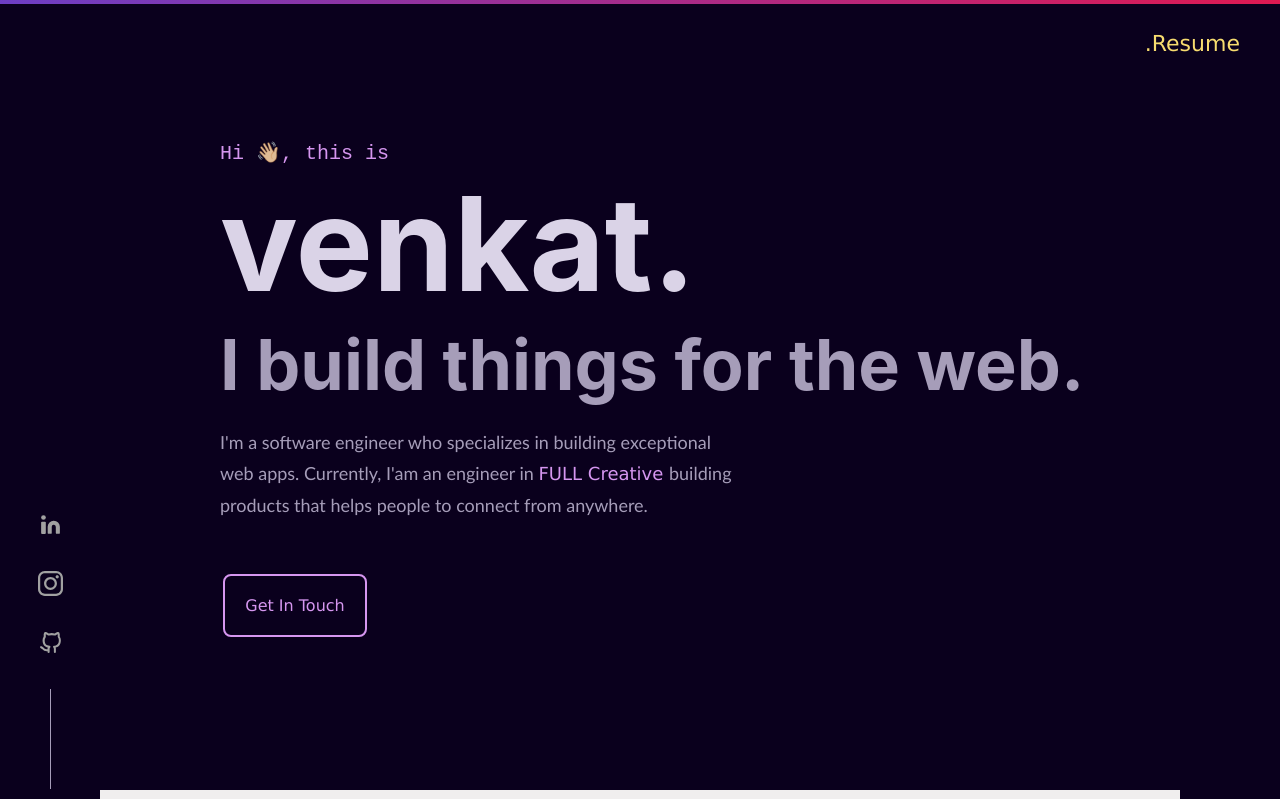
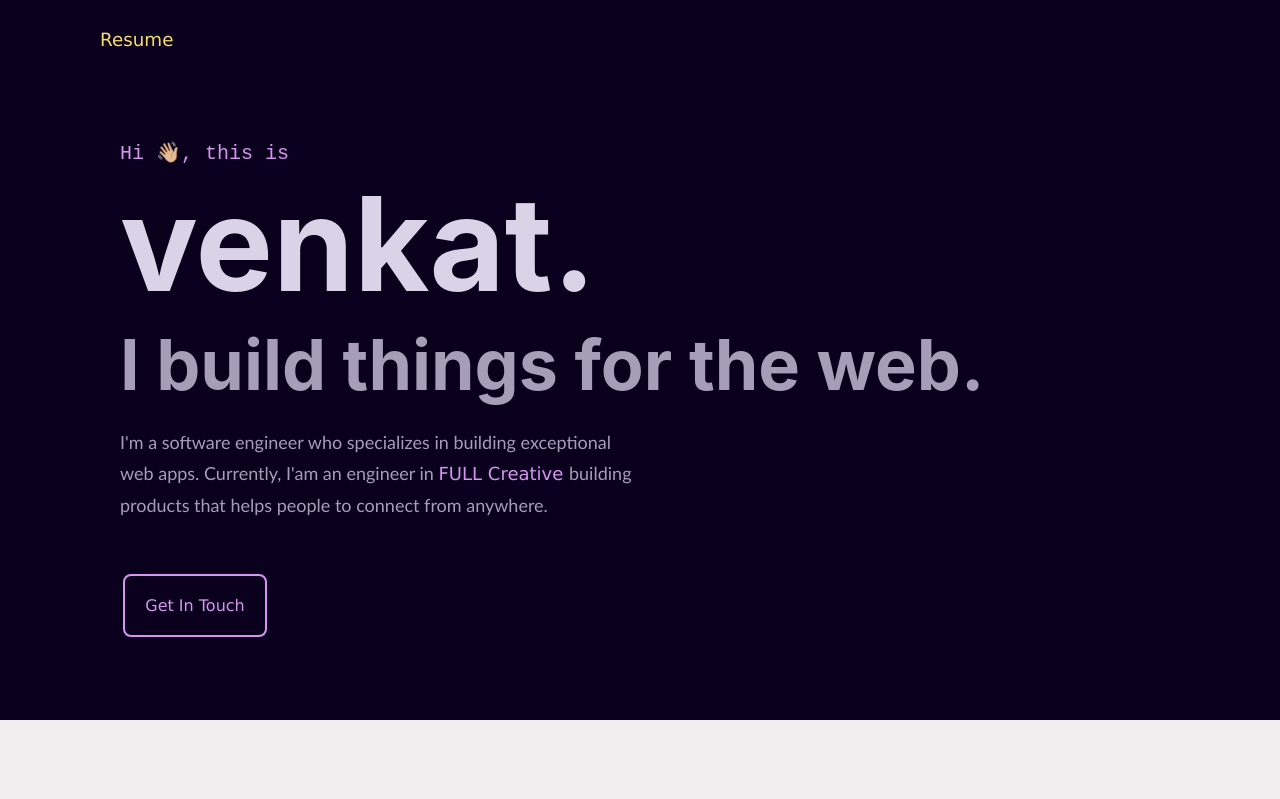
Before and after one commit to venkat-ve/venkatt05.github.io, a React (Create React App) app: page / in a window 1280 px wide. Shown: the top 799 px of the page. Built offline with nearby package versions, Linux system fonts and the light colour scheme.

Commit message:
revamping pages

```diff
--- a/src/components/body.jsx
+++ b/src/components/body.jsx
@@ -6,16 +6,19 @@ import Header from "./header";
 import Social from "./social";
 
 export default function Body({ switchTheme }) {
-
-  useEffect(()=>{
+  useEffect(() => {
     window.AOS.init();
-    window.onscroll = ()=>{
-      if(window.scrollY >= 500) {
-        document.getElementById('header-shadow').classList.add("onscroll-shadow");
-    } else {
-    document.getElementById('header-shadow').classList.remove("onscroll-shadow");
-}
-  };
+    window.onscroll = () => {
+      if (window.scrollY >= 100) {
+        document
+          .getElementById("header-shadow")
+          .classList.add("onscroll-shadow");
+      } else {
+        document
+          .getElementById("header-shadow")
+          .classList.remove("onscroll-shadow");
+      }
+    };
   }, []);
 
   return (
@@ -25,7 +28,7 @@ export default function Body({ switchTheme }) {
         <FirstFold />
         <Contact />
         <Footer />
-        <div className='top-hr' style={{"paddingInline":"100px"}}></div>
+        <div className="top-hr" style={{ paddingInline: "100px" }}></div>
       </div>
       <Social />
     </div>
--- a/src/components/firstfold.jsx
+++ b/src/components/firstfold.jsx
@@ -1,3 +1,4 @@
+
 export default function FirstFold() {
   return (
     <div className="mf-wrapper" data-aos="fade-up" data-aos-duration="1000">
--- a/src/components/header.jsx
+++ b/src/components/header.jsx
@@ -1,13 +1,12 @@
 export default function Header({ switchTheme }) {
   return (
     <div className='profile-header--wrap' id='header-shadow'>
-      <div className='top-hr'></div>
     <header className="App-header">
             <div className="header-content">
         <ul className="header-links">
           <li className="hover-link">
             <a href="#hire" className="Resume-box">
-              .Resume
+              Resume
             </a>
           </li>
         </ul>
--- a/src/components/social.jsx
+++ b/src/components/social.jsx
@@ -6,7 +6,7 @@ const SOCIALS = {
   github : {
     logo : Github,
     alt : 'Github',
-    link : 'https://github.com/venkatt05'
+    link : 'https://github.com/venkat-ve'
   },
   insta : {
     logo : Insta,
--- a/src/css/App.css
+++ b/src/css/App.css
@@ -31,7 +31,6 @@ a {
 }
 
 .App-header {
-  padding-inline: 40px;
   display: flex;
   width: 100vw;
   height: 10vh;
@@ -52,7 +51,7 @@ a {
 }
 
 .header-content {
-  margin-left: auto;
+  margin-left: 100px;
   font-size: 22px;
 }
 
@@ -68,14 +67,13 @@ a {
 .main-wrap {
   width: 100%;
   max-height: 100vh;
-  padding-inline: 100px;
   position: relative;
 }
 
 .mf-wrapper {
   padding-left: 120px;
   padding-top: 140px;
-  height: 740px;
+  height: 90vh;
 }
 
 .content-wpr {
@@ -168,13 +166,12 @@ a {
 }
 
 .social-container-wrap {
-  position: fixed;
-  left: 0;
   width: 100px;
   height: 789px;
   display: flex;
   flex-direction: column-reverse;
   align-items: center;
+  border: 1px solid #000;
 }
 
 .s-logo {
@@ -192,9 +189,11 @@ a {
   box-shadow: 0 3px 10px #3c3c3c;
   background-color: whitesmoke;
   background-image: linear-gradient(45deg, #6d3ec5, #df1951);
-  transition: 3s ease-in 1s;
+  transition: 5s ease-in 1s;
 }
 
-.onscroll-shadow a {
-  color: whitesmoke;
+.Resume-box {
+  font-family: 'Franklin Gothic Medium', 'Arial Narrow', Arial, sans-serif;
+  font-size: smaller;
+
 }
--- a/src/css/dark-theme.css
+++ b/src/css/dark-theme.css
@@ -1,9 +1,5 @@
 body {
-    background: #0a001d;
-}
-
-.mf-ct {
-  background: rgb(240, 238, 238);
+    background: rgb(240, 238, 238);
 }
 
 Footer a {
@@ -75,6 +71,10 @@ Footer a:hover {
 
   .footer-fin {
   color: #d696f0;
+}
+
+.mf-wrapper {
+  background-color: #0a001d;
 }
 
 .mf-wrapper a{
@@ -151,3 +151,7 @@ Footer a:hover {
     line-height: 2.13;
     font-family: Verdana, Geneva, Tahoma, sans-serif;
   }
+
+  .onscroll-shadow a {
+    color: whitesmoke;
+  }
```
